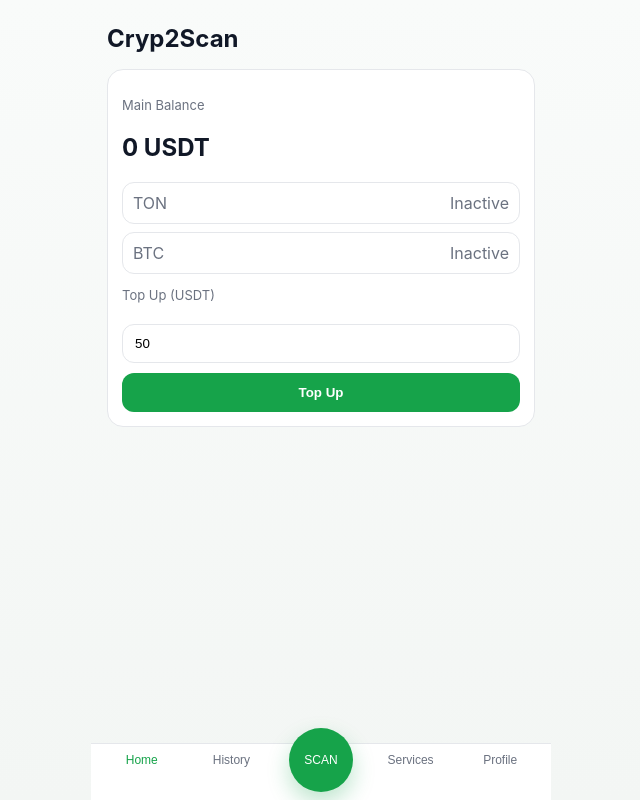
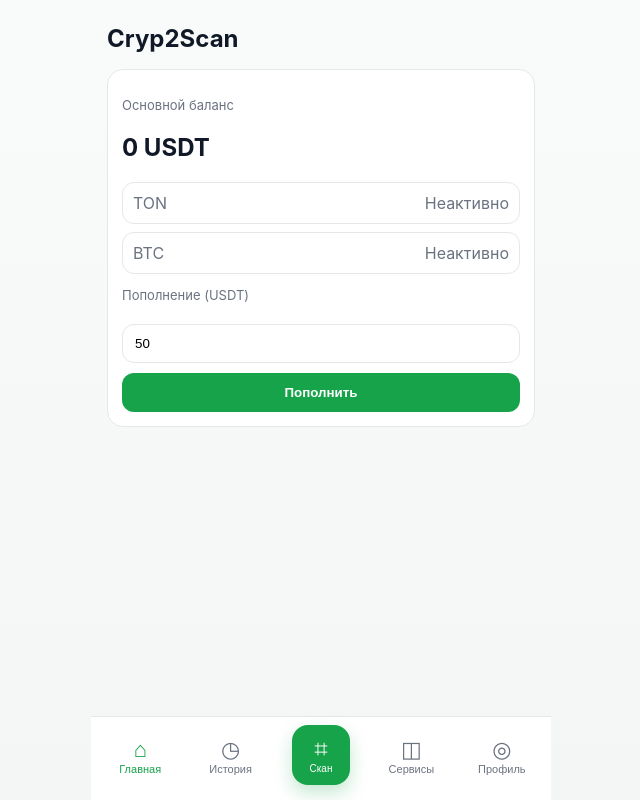
Before and after one commit to disa123155352/Cryp2Scan, a React app in the folder frontend/: page / in a window 1280 px wide. Shown: the whole page, without its empty margins (319-959 px from the left). Built offline with nearby package versions, Linux system fonts and the light colour scheme; no server answers; the HTML template or start-up script is replaced by a standard one.

Commit message:
UI: Russian localization and bottom nav redesign

```diff
--- a/frontend/src/components/BottomNav.jsx
+++ b/frontend/src/components/BottomNav.jsx
@@ -2,19 +2,24 @@ export default function BottomNav({ tab, setTab }) {
   return (
     <nav className="bottom-nav">
       <button className={tab === "home" ? "active" : ""} onClick={() => setTab("home")}>
-        <span>Home</span>
+        <span className="nav-icon">⌂</span>
+        <span className="nav-label">Главная</span>
       </button>
       <button className={tab === "history" ? "active" : ""} onClick={() => setTab("history")}>
-        <span>History</span>
+        <span className="nav-icon">◷</span>
+        <span className="nav-label">История</span>
       </button>
       <button className={`scan-btn ${tab === "scan" ? "active" : ""}`} onClick={() => setTab("scan")}>
-        <span>SCAN</span>
+        <span className="nav-icon">⌗</span>
+        <span className="nav-label">Скан</span>
       </button>
       <button className={tab === "services" ? "active" : ""} onClick={() => setTab("services")}>
-        <span>Services</span>
+        <span className="nav-icon">◫</span>
+        <span className="nav-label">Сервисы</span>
       </button>
       <button className={tab === "profile" ? "active" : ""} onClick={() => setTab("profile")}>
-        <span>Profile</span>
+        <span className="nav-icon">◎</span>
+        <span className="nav-label">Профиль</span>
       </button>
     </nav>
   );
--- a/frontend/src/pages/HistoryPage.jsx
+++ b/frontend/src/pages/HistoryPage.jsx
@@ -1,19 +1,25 @@
 export default function HistoryPage({ items }) {
+  const toStatus = (status) => {
+    if (status === "SUCCESS") return "Успешно";
+    if (status === "FAILED") return "Ошибка";
+    return status;
+  };
+
   return (
     <div className="page">
-      <h1>History</h1>
+      <h1>История</h1>
 
       {!items.length ? (
-        <section className="card">No operations yet</section>
+        <section className="card">Операций пока нет</section>
       ) : (
         <div className="list">
           {items.map((item) => (
             <section className="card" key={item.id}>
               <p><b>{item.storeName}</b></p>
-              <p>{new Date(item.date).toLocaleString()}</p>
-              <p>RUB {item.amountRub}</p>
+              <p>{new Date(item.date).toLocaleString("ru-RU")}</p>
+              <p>₽ {item.amountRub}</p>
               <p>{item.amountUsdt} USDT</p>
-              <p className={item.status === "SUCCESS" ? "ok" : "bad"}>{item.status}</p>
+              <p className={item.status === "SUCCESS" ? "ok" : "bad"}>{toStatus(item.status)}</p>
             </section>
           ))}
         </div>
--- a/frontend/src/pages/HomePage.jsx
+++ b/frontend/src/pages/HomePage.jsx
@@ -3,22 +3,22 @@ import { apiPost } from "../api/client";
 
 export default function HomePage({ homeData, telegramId, onTopUpDone }) {
   const [amount, setAmount] = useState("50");
-  const [status, setStatus] = useState("");
+  const [status, setStatus] = useState({ type: "", text: "" });
 
   const topUp = async () => {
     const value = Number(amount);
     if (!Number.isFinite(value) || value <= 0) {
-      setStatus("Enter valid amount");
+      setStatus({ type: "bad", text: "Введите корректную сумму" });
       return;
     }
 
     try {
-      setStatus("Processing...");
+      setStatus({ type: "label", text: "Пополнение..." });
       await apiPost("/topup", { telegramId, amountUsdt: value });
-      setStatus("Top up success");
+      setStatus({ type: "ok", text: "Баланс успешно пополнен" });
       onTopUpDone?.();
     } catch {
-      setStatus("Top up failed");
+      setStatus({ type: "bad", text: "Ошибка пополнения" });
     }
   };
 
@@ -27,30 +27,30 @@ export default function HomePage({ homeData, telegramId, onTopUpDone }) {
       <h1>Cryp2Scan</h1>
 
       <section className="card">
-        <p className="label">Main Balance</p>
+        <p className="label">Основной баланс</p>
         <h2>{homeData?.balance?.usdt ?? 0} USDT</h2>
 
         <div className="assets">
           <div className="asset">
             <span>TON</span>
-            <span>Inactive</span>
+            <span>Неактивно</span>
           </div>
           <div className="asset">
             <span>BTC</span>
-            <span>Inactive</span>
+            <span>Неактивно</span>
           </div>
         </div>
 
-        <p className="label">Top Up (USDT)</p>
+        <p className="label">Пополнение (USDT)</p>
         <input
           className="input"
           value={amount}
           onChange={(e) => setAmount(e.target.value)}
           inputMode="decimal"
-          placeholder="Amount"
+          placeholder="Сумма"
         />
-        <button className="primary-btn" type="button" onClick={topUp}>Top Up</button>
-        {status && <p className={status.includes("success") ? "ok" : status.includes("failed") ? "bad" : ""}>{status}</p>}
+        <button className="primary-btn" type="button" onClick={topUp}>Пополнить</button>
+        {status.text && <p className={status.type}>{status.text}</p>}
       </section>
     </div>
   );
--- a/frontend/src/pages/ProfilePage.jsx
+++ b/frontend/src/pages/ProfilePage.jsx
@@ -1,12 +1,12 @@
 export default function ProfilePage({ profile }) {
   return (
     <div className="page">
-      <h1>Profile</h1>
+      <h1>Профиль</h1>
 
       <section className="card">
-        <p><b>Telegram ID:</b> {profile?.telegramId || "unknown"}</p>
-        <p><b>Support:</b> {profile?.support || "@support"}</p>
-        <p><b>Legal:</b></p>
+        <p><b>Telegram ID:</b> {profile?.telegramId || "неизвестно"}</p>
+        <p><b>Поддержка:</b> {profile?.support || "@support"}</p>
+        <p><b>Юридическая информация:</b></p>
         <ul>
           {(profile?.legal || []).map((item) => (
             <li key={item.title}>
--- a/frontend/src/pages/ScanPage.jsx
+++ b/frontend/src/pages/ScanPage.jsx
@@ -37,7 +37,7 @@ export default function ScanPage({ telegramId, onPaid }) {
             const parts = Object.fromEntries(raw.split(";").map((p) => p.split("=")));
 
             if (!parts.store || !parts.amount) {
-              setScanError("Wrong QR format");
+              setScanError("Неверный формат QR");
               return;
             }
 
@@ -50,7 +50,7 @@ export default function ScanPage({ telegramId, onPaid }) {
               setScanState("scanned");
               scanner.stop();
             } catch {
-              setScanError("Quote error");
+              setScanError("Ошибка расчета");
             }
           },
           {
@@ -66,7 +66,7 @@ export default function ScanPage({ telegramId, onPaid }) {
         await scanner.setInversionMode("both");
       } catch {
         setScanState("failed");
-        setScanError("No camera access. Allow camera in browser.");
+        setScanError("Нет доступа к камере. Разреши доступ в браузере.");
       }
     }
 
@@ -108,33 +108,33 @@ export default function ScanPage({ telegramId, onPaid }) {
 
   return (
     <div className="page">
-      <h1>Scan</h1>
+      <h1>Скан</h1>
 
       {!quote && (
         <section className="card">
-          <p className="label">Camera</p>
+          <p className="label">Камера</p>
           <video ref={videoRef} className="video" />
-          {scanState === "scanning" && <p>Point camera to QR code</p>}
+          {scanState === "scanning" && <p>Наведите камеру на QR-код</p>}
           {scanError && <p className="bad">{scanError}</p>}
         </section>
       )}
 
       {quote && (
         <section className="card">
-          <p><b>Store:</b> {quote.storeName}</p>
-          <p><b>Amount:</b> RUB {quote.amountRub}</p>
+          <p><b>Магазин:</b> {quote.storeName}</p>
+          <p><b>Сумма:</b> ₽ {quote.amountRub}</p>
           <p><b>USDT:</b> {quote.amountUsdt}</p>
-          <p><b>Rate:</b> {quote.rate}</p>
-          <p><b>Fee:</b> {quote.feeUsdt} USDT</p>
+          <p><b>Курс:</b> {quote.rate}</p>
+          <p><b>Комиссия:</b> {quote.feeUsdt} USDT</p>
 
-          <button className="primary-btn" type="button" onClick={pay}>Pay</button>
-          <button className="secondary-btn" type="button" onClick={scanAgain}>Scan Again</button>
+          <button className="primary-btn" type="button" onClick={pay}>Оплатить</button>
+          <button className="secondary-btn" type="button" onClick={scanAgain}>Сканировать снова</button>
         </section>
       )}
 
-      {scanState === "processing" && <section className="card">Processing...</section>}
-      {scanState === "success" && <section className="card ok">Success</section>}
-      {scanState === "failed" && <section className="card bad">Failed</section>}
+      {scanState === "processing" && <section className="card">Обработка...</section>}
+      {scanState === "success" && <section className="card ok">Успешно</section>}
+      {scanState === "failed" && <section className="card bad">Ошибка</section>}
     </div>
   );
 }
--- a/frontend/src/pages/ServicesPage.jsx
+++ b/frontend/src/pages/ServicesPage.jsx
@@ -1,8 +1,8 @@
 export default function ServicesPage() {
   return (
     <div className="page">
-      <h1>Services</h1>
-      <section className="card">Coming Soon</section>
+      <h1>Сервисы</h1>
+      <section className="card">Скоро будет</section>
     </div>
   );
 }
--- a/frontend/src/styles/app.css
+++ b/frontend/src/styles/app.css
@@ -128,32 +128,54 @@ body {
   border-top: 1px solid var(--line);
   display: grid;
   grid-template-columns: repeat(5, 1fr);
-  padding: 8px 6px calc(8px + env(safe-area-inset-bottom));
+  padding: 8px 4px calc(10px + env(safe-area-inset-bottom));
+  min-height: 84px;
 }
 
 .bottom-nav button {
   border: none;
   background: transparent;
   color: var(--sub);
-  display: grid;
-  justify-items: center;
-  gap: 4px;
-  font-size: 12px;
+  display: flex;
+  flex-direction: column;
+  align-items: center;
+  justify-content: center;
+  gap: 2px;
+  font-size: 11px;
   cursor: pointer;
+  white-space: nowrap;
+  min-height: 60px;
 }
 
 .bottom-nav button.active {
   color: var(--green);
 }
 
+.nav-icon {
+  font-size: 22px;
+  line-height: 1;
+}
+
+.nav-label {
+  font-size: 11px;
+  line-height: 1.1;
+}
+
 .scan-btn {
-  margin-top: -24px;
+  margin-top: 0;
   background: var(--green) !important;
   color: #fff !important;
-  width: 64px;
-  height: 64px;
-  border-radius: 999px;
+  width: 58px;
+  height: 58px;
+  border-radius: 16px;
   justify-self: center;
-  align-content: center;
-  box-shadow: 0 10px 22px rgba(22, 163, 74, 0.28);
+  box-shadow: 0 8px 18px rgba(22, 163, 74, 0.25);
 }
+
+.scan-btn .nav-icon {
+  font-size: 24px;
+}
+
+.scan-btn .nav-label {
+  font-size: 10px;
+}
```
Also changed, not shown: 1 other file (tests, documents, lock files or other folders).
